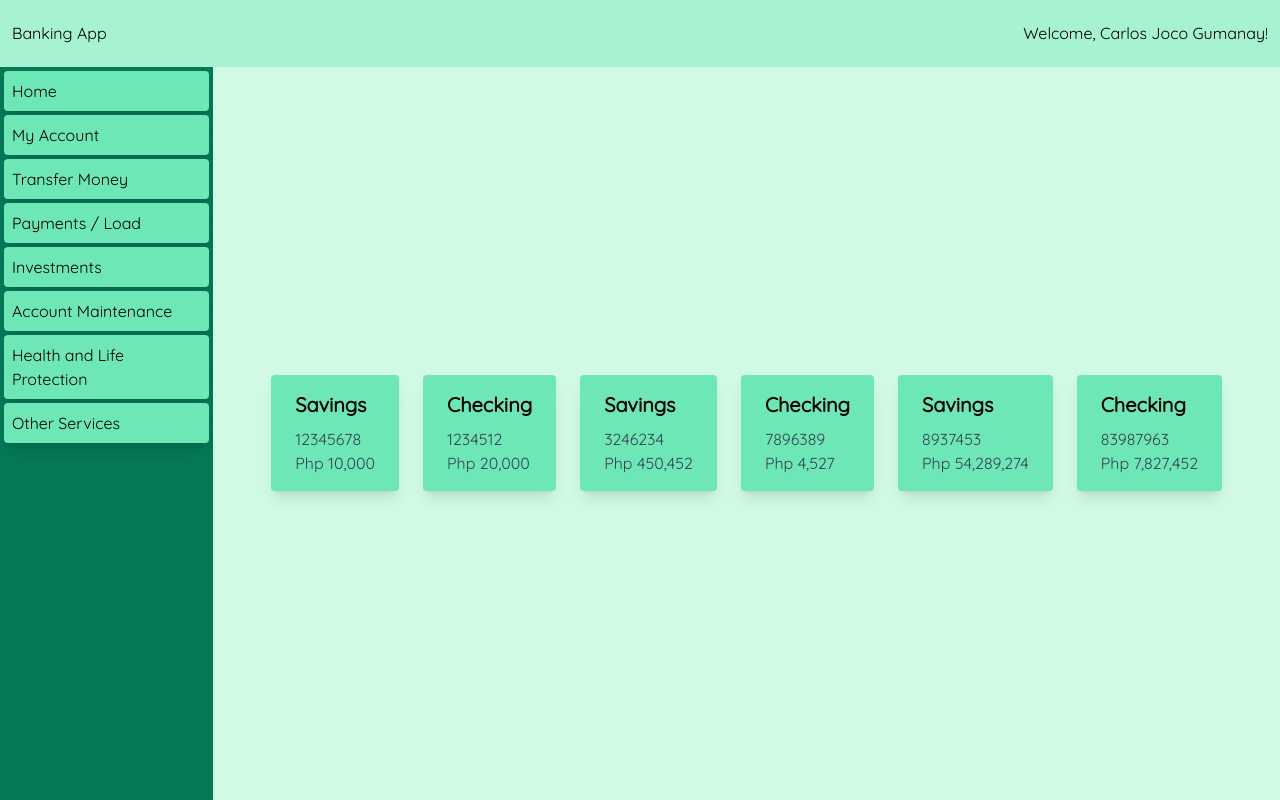
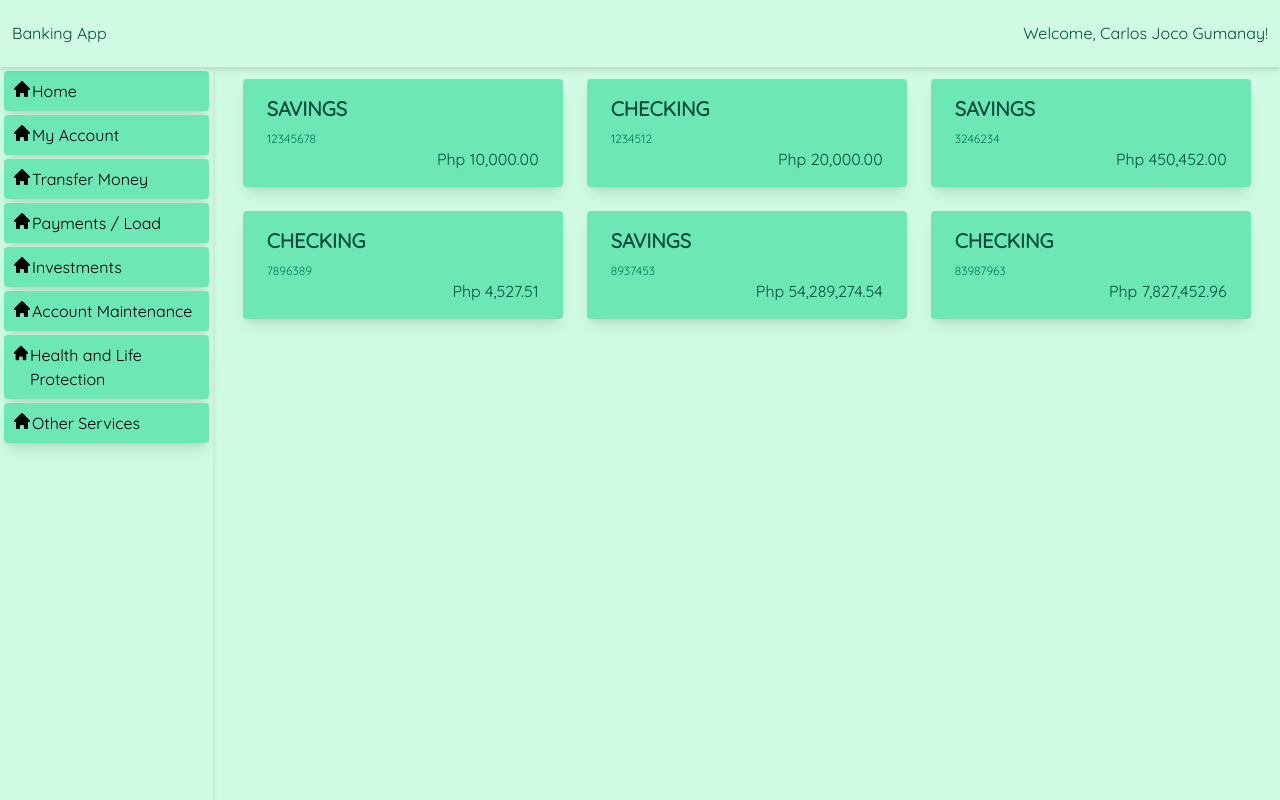
Before and after one commit to jocogum10/banking-app, a React (Create React App) app: page / in a window 1280 px wide. Built offline with nearby package versions, Linux system fonts and the light colour scheme.

Commit message:
add icons to sidebar

```diff
--- a/package.json
+++ b/package.json
@@ -4,6 +4,7 @@
   "homepage": "https://jocogum10.github.io/banking-app/",
   "private": true,
   "dependencies": {
+    "@heroicons/react": "^1.0.6",
     "@testing-library/jest-dom": "^5.16.4",
     "@testing-library/react": "^13.3.0",
     "@testing-library/user-event": "^13.5.0",
--- a/src/App.js
+++ b/src/App.js
@@ -6,16 +6,19 @@ function App() {
   const user = {
     name : 'Carlos Joco Gumanay',
     accounts: [
-      {account_type : 'Savings', account_number: '12345678', amount : '10000'},
-      {account_type : 'Checking', account_number: '1234512', amount : '20000'},
-      {account_type : 'Savings', account_number: '3246234', amount : '450452'},
-      {account_type : 'Checking', account_number: '7896389', amount : '4527'},
-      {account_type : 'Savings', account_number: '8937453', amount : '54289274'},
-      {account_type : 'Checking', account_number: '83987963', amount : '7827452'},
+      {account_type : 'Savings', account_number: '12345678', amount : '10000.00'},
+      {account_type : 'Checking', account_number: '1234512', amount : '20000.00'},
+      {account_type : 'Savings', account_number: '3246234', amount : '450452.00'},
+      {account_type : 'Checking', account_number: '7896389', amount : '4527.51'},
+      {account_type : 'Savings', account_number: '8937453', amount : '54289274.54'},
+      {account_type : 'Checking', account_number: '83987963', amount : '7827452.96'},
     ],
+    username: 'tester',
+    password: 'test123',
+    email: 'test@test.com'
   }
   return (
-    <div className="grid grid-cols-12 grid-rows-12 font-Quicksand bg-emerald-100 h-screen">
+    <div className="grid grid-cols-12 grid-rows-12 font-Quicksand min-h-screen">
       <Navbar name={user.name} />
       <Sidebar />
       <Content accounts={user.accounts} />
--- a/src/components/Card.jsx
+++ b/src/components/Card.jsx
@@ -1,13 +1,16 @@
-function Card ({amount, account_type, account_nunber}) {
+function Card ({amount, account_type, account_number}) {
+    const formattedAmount = (amount.toString().replace(/\B(?=(\d{3})+(?!\d))/g, ","))
+    const formattedType = account_type.toUpperCase()
+
     return (
-        <div className="bg-emerald-300 max-w-sm rounded overflow-hidden shadow-lg m-3">
+        <div className="bg-emerald-300 max-w-sm rounded overflow-hidden shadow-lg m-3 min-w-[30%]">
             <div className="px-6 py-4">
-                <div className="font-bold text-xl mb-2">{account_type}</div>
-                    <p className="text-gray-700 text-base">
-                        {account_nunber}
+                <div className="text-emerald-900 font-bold text-xl mb-2">{formattedType}</div>
+                    <p className="text-emerald-700 text-xs">
+                        {account_number}
                     </p>
-                    <p className="text-gray-700 text-base">
-                        Php {amount.toString().replace(/\B(?=(\d{3})+(?!\d))/g, ",")}
+                    <p className="text-emerald-900 text-right">
+                        Php {formattedAmount}
                     </p>
                 </div>
         </div>
--- a/src/components/Content.jsx
+++ b/src/components/Content.jsx
@@ -5,10 +5,10 @@ import Card from "./Card";
 function Content ({accounts}) {
 
     const acc = accounts.map((account) => {
-        return <Card amount={account.amount} account_type={account.account_type} account_nunber={account.account_number}/>
+        return <Card key={account.account_number} amount={account.amount} account_type={account.account_type} account_number={account.account_number}/>
     });
     return (
-        <div className="bg-emerald-100 col-span-10 row-start-2 row-span-full flex flex-wrap justify-center items-center">
+        <div className="bg-emerald-100 col-span-10 row-start-2 row-span-full flex flex-wrap justify-center content-start">
             {acc}
         </div>
     )
--- a/src/components/Navbar.jsx
+++ b/src/components/Navbar.jsx
@@ -1,6 +1,6 @@
 function Navbar ({name}) {
     return (
-        <div className="bg-emerald-200 col-span-full row-start-1 flex justify-between items-center shadow-2xl">
+        <div className="bg-emerald-100 text-emerald-900 col-span-full row-start-1 flex justify-between items-center drop-shadow-md z-10">
             <h1 className="mx-3">Banking App</h1>
             <h1 className="mx-3">Welcome, {name}!</h1>
         </div>
--- a/src/components/Sidebar.jsx
+++ b/src/components/Sidebar.jsx
@@ -1,14 +1,32 @@
+import {HandIcon, HomeIcon} from '@heroicons/react/solid'
+
 function Sidebar () {
+    const sideBarText = [
+        'Home',
+        'My Account',
+        'Transfer Money',
+        'Payments / Load',
+        'Investments',
+        'Account Maintenance',
+        'Health and Life Protection',
+        'Other Services'
+    ]
+    const icons = [
+
+    ]
+    const sideBarLinks = sideBarText.map((text) => {
+        return (
+            <div className="p-2 m-1 bg-emerald-300 rounded shadow-lg hover:bg-emerald-700 hover:text-white flex justify-start items-start">
+                <HomeIcon className='h-5 w-5'/>
+                <p>{text}</p>
+            </div>
+
+        )
+    })
+
     return (
-        <div className="bg-emerald-700 col-span-2 row-start-2 row-span-full">
-            <h1 className="p-2 m-1 bg-emerald-300 rounded shadow-lg">Home</h1>
-            <h1 className="p-2 m-1 bg-emerald-300 rounded shadow-lg">My Account</h1>
-            <h1 className="p-2 m-1 bg-emerald-300 rounded shadow-lg">Transfer Money</h1>
-            <h1 className="p-2 m-1 bg-emerald-300 rounded shadow-lg">Payments / Load</h1>
-            <h1 className="p-2 m-1 bg-emerald-300 rounded shadow-lg">Investments</h1>
-            <h1 className="p-2 m-1 bg-emerald-300 rounded shadow-lg">Account Maintenance</h1>
-            <h1 className="p-2 m-1 bg-emerald-300 rounded shadow-lg">Health and Life Protection</h1>
-            <h1 className="p-2 m-1 bg-emerald-300 rounded shadow-lg">Other Services</h1>
+        <div className="bg-emerald-100 col-span-2 row-start-2 row-span-full drop-shadow-md min-w-min">
+            {sideBarLinks}
         </div>
 
     )
```
Also changed, not shown: 1 other file (tests, documents, lock files or other folders).
